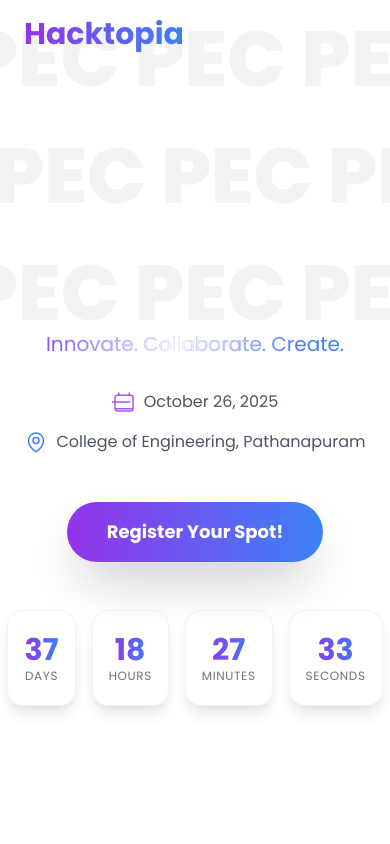
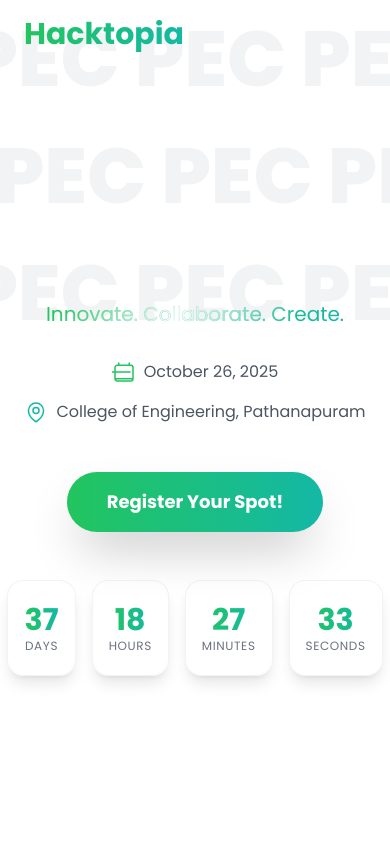
Before and after one commit to KingAkku/Hacktopia, a React (Vite) app: page / in a window 390 px wide. Shown: the top 844 px of the page. Built offline with nearby package versions, Linux system fonts and the light colour scheme.

Commit message:
feat: Update color scheme to green and teal
Refactors the Hacktopia 2025 website to use a new color palette. This includes updating gradients, backgrounds, and text colors from purple/blue to green/teal for a refreshed aesthetic.

```diff
--- a/components/About.tsx
+++ b/components/About.tsx
@@ -28,7 +28,7 @@ const About: React.FC = () => {
                 <SplitText
                     tag="h3"
                     text="The Mission"
-                    className="text-2xl font-bold text-purple-700"
+                    className="text-2xl font-bold text-green-700"
                     textAlign="left"
                     splitType="words"
                 />
--- a/components/BubbleBackground.tsx
+++ b/components/BubbleBackground.tsx
@@ -1,4 +1,3 @@
-
 import React from 'react';
 
 const BubbleBackground: React.FC = () => {
@@ -16,9 +15,9 @@ const BubbleBackground: React.FC = () => {
           animationDuration: `${Math.random() * 15 + 15}s`, // 15s to 30s duration
         };
         const colorClass = [
-          'bg-purple-200/30',
-          'bg-blue-200/30',
-          'bg-indigo-200/30',
+          'bg-green-200/30',
+          'bg-teal-200/30',
+          'bg-emerald-200/30',
         ][i % 3];
 
         return (
--- a/components/Countdown.tsx
+++ b/components/Countdown.tsx
@@ -1,4 +1,3 @@
-
 import React, { useState, useEffect } from 'react';
 
 interface CountdownProps {
@@ -37,7 +36,7 @@ const Countdown: React.FC<CountdownProps> = ({ targetDate }) => {
   }, [targetDate]);
 
   if (!timeLeft) {
-    return <div className="text-3xl font-bold text-purple-600">The event has started!</div>;
+    return <div className="text-3xl font-bold text-green-600">The event has started!</div>;
   }
 
   const timeParts = [
@@ -51,7 +50,7 @@ const Countdown: React.FC<CountdownProps> = ({ targetDate }) => {
     <div className="flex justify-center items-center space-x-4 md:space-x-8">
       {timeParts.map(({ label, value }) => (
         <div key={label} className="text-center p-4 rounded-2xl bg-white/50 shadow-lg w-24 h-24 md:w-32 md:h-32 flex flex-col justify-center border border-gray-200/50">
-          <span className="text-3xl md:text-5xl font-bold text-transparent bg-clip-text bg-gradient-to-r from-purple-600 to-blue-500">
+          <span className="text-3xl md:text-5xl font-bold text-transparent bg-clip-text bg-gradient-to-r from-green-500 to-teal-500">
             {String(value).padStart(2, '0')}
           </span>
           <span className="text-xs md:text-sm text-gray-500 uppercase tracking-wider">{label}</span>
--- a/components/FAQ.tsx
+++ b/components/FAQ.tsx
@@ -19,7 +19,7 @@ const FAQAccordionItem: React.FC<{ item: FAQItem; isOpen: boolean; onClick: () =
             >
                 <span>{item.question}</span>
                 <span className={`transform transition-transform duration-300 ${isOpen ? 'rotate-180' : 'rotate-0'}`}>
-                    <svg className="w-6 h-6 text-purple-600" fill="none" stroke="currentColor" viewBox="0 0 24 24" xmlns="http://www.w3.org/2000/svg"><path strokeLinecap="round" strokeLinejoin="round" strokeWidth="2" d="M19 9l-7 7-7-7"></path></svg>
+                    <svg className="w-6 h-6 text-green-600" fill="none" stroke="currentColor" viewBox="0 0 24 24" xmlns="http://www.w3.org/2000/svg"><path strokeLinecap="round" strokeLinejoin="round" strokeWidth="2" d="M19 9l-7 7-7-7"></path></svg>
                 </span>
             </button>
             <div className={`overflow-hidden transition-all duration-500 ease-in-out ${isOpen ? 'max-h-96 mt-4' : 'max-h-0'}`}>
--- a/components/Header.tsx
+++ b/components/Header.tsx
@@ -1,4 +1,3 @@
-
 import React, { useState, useEffect } from 'react';
 
 const Header: React.FC = () => {
@@ -17,17 +16,17 @@ const Header: React.FC = () => {
   return (
     <header className={`fixed top-0 left-0 w-full z-50 transition-all duration-300 ${isScrolled ? 'bg-white/80 shadow-md backdrop-blur-sm' : 'bg-transparent'}`}>
       <nav className="container mx-auto px-6 py-4 flex justify-between items-center">
-        <a href="#" className="text-3xl font-bold text-transparent bg-clip-text bg-gradient-to-r from-purple-600 to-blue-500">
+        <a href="#" className="text-3xl font-bold text-transparent bg-clip-text bg-gradient-to-r from-green-500 to-teal-500">
           Hacktopia
         </a>
         <div className="hidden md:flex items-center space-x-8">
           {navLinks.map(link => (
-            <a key={link} href={`#${link.toLowerCase()}`} className="text-gray-600 hover:text-purple-600 transition-colors font-medium">
+            <a key={link} href={`#${link.toLowerCase()}`} className="text-gray-600 hover:text-green-600 transition-colors font-medium">
               {link}
             </a>
           ))}
         </div>
-        <a href="#register" className="hidden md:inline-block bg-gradient-to-r from-purple-600 to-blue-500 text-white font-semibold px-6 py-2 rounded-full hover:scale-105 transform transition-transform duration-300 shadow-lg">
+        <a href="#register" className="hidden md:inline-block bg-gradient-to-r from-green-500 to-teal-500 text-white font-semibold px-6 py-2 rounded-full hover:scale-105 transform transition-transform duration-300 shadow-lg">
           Register Now
         </a>
       </nav>
--- a/components/Hero.tsx
+++ b/components/Hero.tsx
@@ -1,4 +1,3 @@
-
 import React from 'react';
 import Countdown from './Countdown';
 import SplitText from './SplitText';
@@ -23,30 +22,31 @@ const Hero: React.FC = () => {
         <div className="mb-8">
           <SplitText
             tag="h1"
-            text="Hacktopia 2025"
-            className="text-6xl md:text-8xl font-bold text-transparent bg-clip-text bg-gradient-to-r from-purple-600 to-blue-500"
+            text="Hacktopia"
+            className="text-6xl md:text-8xl font-bold text-transparent bg-clip-text bg-gradient-to-r from-green-500 to-teal-500"
             splitType="words"
+            triggerOnScroll={false}
           />
         </div>
         <div className="mb-8 text-xl md:text-2xl text-gray-700">
-            <ShinyText className="bg-gradient-to-r from-purple-600 to-blue-500">
+            <ShinyText>
                 Innovate. Collaborate. Create.
             </ShinyText>
         </div>
 
         <div className="flex flex-col sm:flex-row justify-center items-center space-y-4 sm:space-y-0 sm:space-x-6 text-gray-600 mb-12">
           <div className="flex items-center space-x-2">
-            <CalendarIcon className="w-6 h-6 text-purple-500" />
+            <CalendarIcon className="w-6 h-6 text-green-500" />
             <span>October 26, 2025</span>
           </div>
           <div className="flex items-center space-x-2">
-            <LocationIcon className="w-6 h-6 text-blue-500" />
+            <LocationIcon className="w-6 h-6 text-teal-500" />
             <span>College of Engineering, Pathanapuram</span>
           </div>
         </div>
 
         <div className="mb-12">
-            <a href="#register" className="inline-block bg-gradient-to-r from-purple-600 to-blue-500 text-white font-bold px-10 py-4 rounded-full text-lg hover:scale-105 transform transition-transform duration-300 shadow-2xl">
+            <a href="#register" className="inline-block bg-gradient-to-r from-green-500 to-teal-500 text-white font-bold px-10 py-4 rounded-full text-lg hover:scale-105 transform transition-transform duration-300 shadow-2xl">
               Register Your Spot!
             </a>
         </div>
--- a/components/Judges.tsx
+++ b/components/Judges.tsx
@@ -11,9 +11,9 @@ const judgesData: Judge[] = [
 
 const JudgeCard: React.FC<{ judge: Judge }> = ({ judge }) => (
   <div className="text-center p-6 bg-white rounded-2xl shadow-lg hover:shadow-2xl transition-shadow duration-300 transform hover:-translate-y-2">
-    <img src={judge.imageUrl} alt={judge.name} className="w-32 h-32 rounded-full mx-auto mb-4 border-4 border-purple-200" />
+    <img src={judge.imageUrl} alt={judge.name} className="w-32 h-32 rounded-full mx-auto mb-4 border-4 border-green-200" />
     <h3 className="text-xl font-bold">{judge.name}</h3>
-    <p className="text-purple-600">{judge.title}</p>
+    <p className="text-green-600">{judge.title}</p>
   </div>
 );
 
--- a/components/Schedule.tsx
+++ b/components/Schedule.tsx
@@ -36,16 +36,16 @@ const Schedule: React.FC = () => {
           </div>
         </div>
         <div className="relative max-w-2xl mx-auto">
-          <div className="absolute left-1/2 w-1 bg-gradient-to-b from-purple-200 to-blue-200 h-full transform -translate-x-1/2"></div>
+          <div className="absolute left-1/2 w-1 bg-gradient-to-b from-green-200 to-teal-200 h-full transform -translate-x-1/2"></div>
           {scheduleData.map((item, index) => (
             <div key={index} className="mb-8 flex justify-between items-center w-full">
               <div className={`w-5/12 ${index % 2 === 0 ? 'order-1' : 'order-3 text-right'}`}>
               </div>
               <div className="z-10 order-2 flex items-center">
-                <div className="w-6 h-6 rounded-full bg-white border-4 border-purple-500 shadow-md"></div>
+                <div className="w-6 h-6 rounded-full bg-white border-4 border-green-500 shadow-md"></div>
               </div>
               <div className={`w-5/12 p-6 bg-white rounded-2xl shadow-lg border border-gray-100 ${index % 2 === 0 ? 'order-3' : 'order-1'}`}>
-                <p className="text-sm font-semibold text-purple-600 mb-1">{item.time}</p>
+                <p className="text-sm font-semibold text-green-600 mb-1">{item.time}</p>
                 <h3 className="text-xl font-bold mb-2">{item.title}</h3>
                 <p className="text-gray-600 text-sm">{item.description}</p>
               </div>
--- a/components/ShinyText.tsx
+++ b/components/ShinyText.tsx
@@ -13,7 +13,7 @@ const ShinyText: React.FC<ShinyTextProps> = ({ children, className = '', speed =
       style={{
         backgroundImage: `
           linear-gradient(120deg, transparent 30%, white 50%, transparent 70%),
-          linear-gradient(to right, #8b5cf6, #3b82f6)
+          linear-gradient(to right, #22c55e, #14b8a6)
         `,
         backgroundSize: '200% 100%, 100% 100%',
         backgroundPosition: '200% 0, 0 0',
```
Also changed, not shown: components/Footer.tsx (+3 -4 lines), components/SplitText.tsx (+32 -16 lines).
